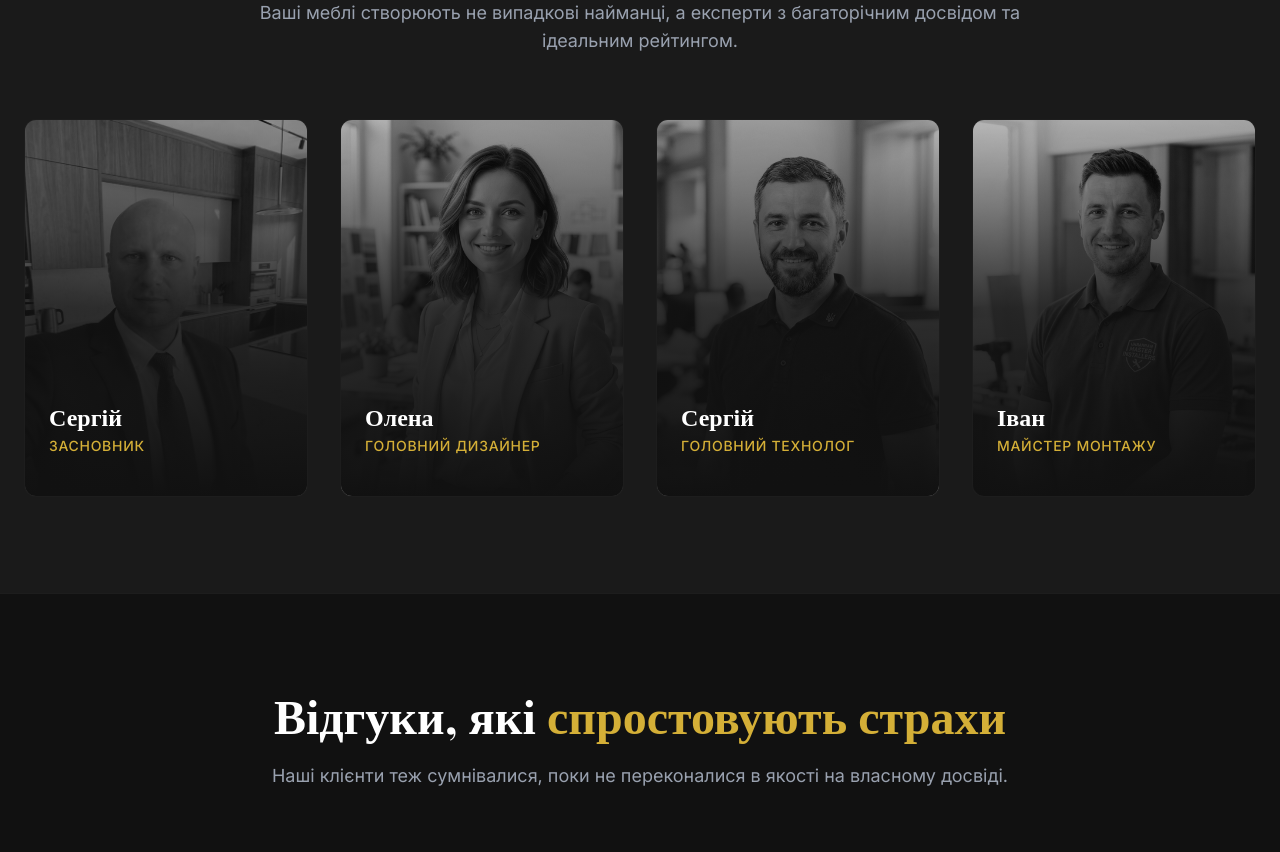
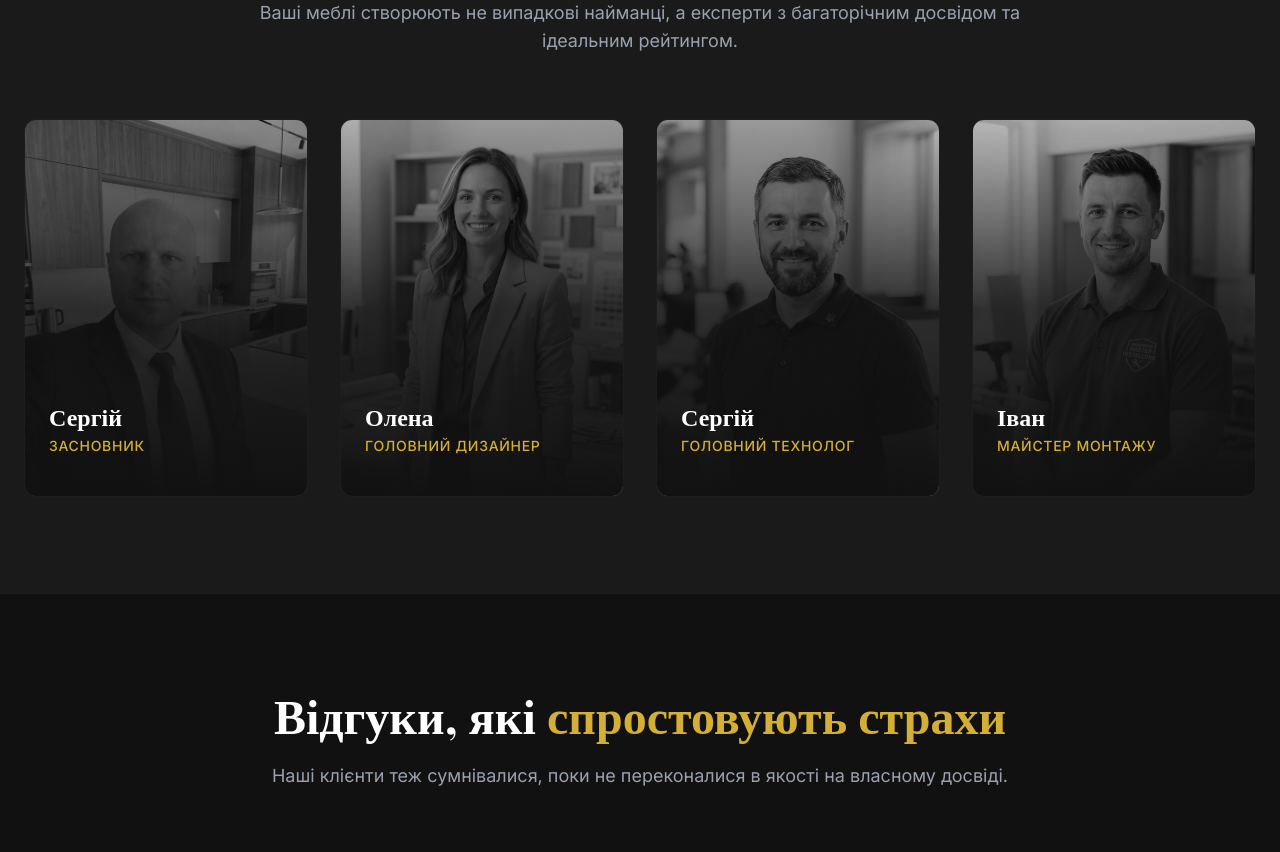
Before and after one commit to SerhiiLifyrenko/Lux-mebli, a React (Vite) app: page / in a window 1280 px wide. Shown: the part 2280-3132 px from the top of the page. Built offline with nearby package versions, Linux system fonts and the light colour scheme; a web font is replaced by a local one.

Commit message:
design: replace cartoonish Elena portrait with a highly realistic photo

```diff
--- a/src/components/Team.jsx
+++ b/src/components/Team.jsx
@@ -12,7 +12,7 @@ const team = [
     name: "Олена",
     role: "Головний дизайнер",
     bio: "Автор 300+ преміум-інтер’єрів. Її креслення настільки детальні, що під час монтажу не виникає жодного «підпилювання» чи коректив на місці.",
-    image: "/team_elena_1773314509827.png"
+    image: "/team_elena_realistic.png"
   },
   {
     name: "Сергій",
```
Also changed, not shown: public/team_elena_realistic.png (added).
